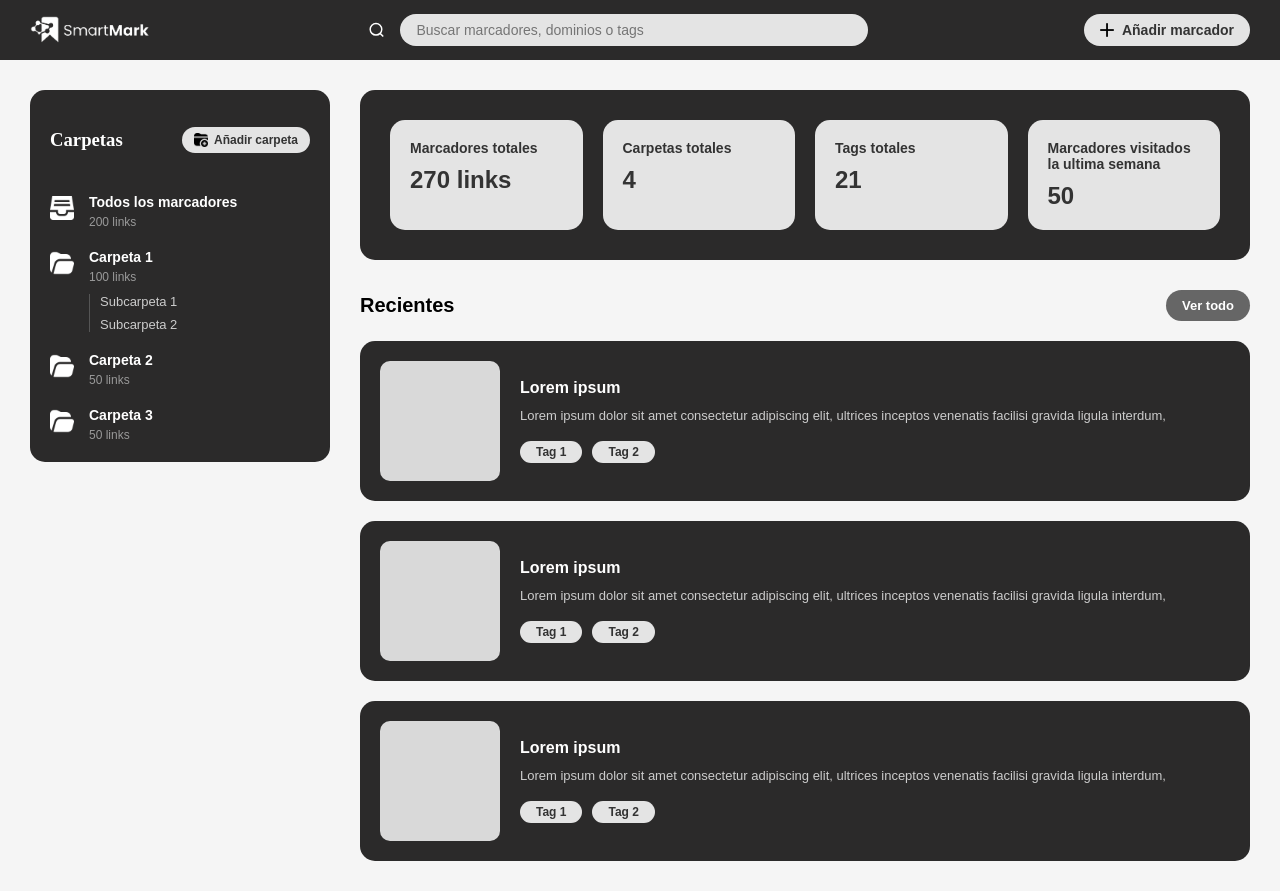
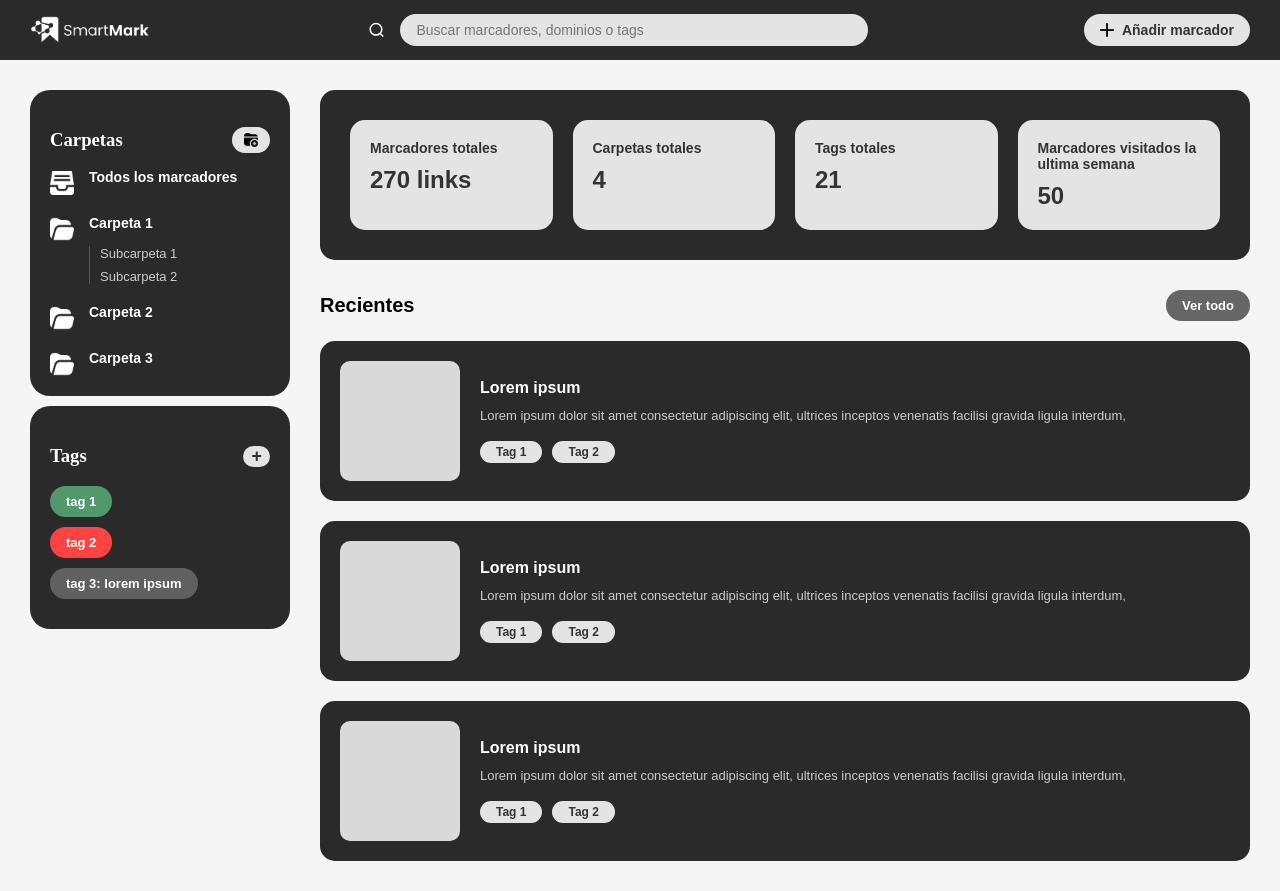
Before and after one commit to AdrianDiaz24/SmartMark, a React (Create React App) app in the folder frontend/: page / in a window 1280 px wide. Built offline with nearby package versions, Linux system fonts and the light colour scheme.

Commit message:
Separar en paginas y añadir rutas

```diff
--- a/frontend/src/App.js
+++ b/frontend/src/App.js
@@ -1,19 +1,23 @@
 import React from 'react';
-import Header from "./components/Header";
-import Sidebar from "./components/Sidebar";
-import "./App.css";
-import MainContent from "./components/MainContent";
+import { BrowserRouter as Router, Routes, Route } from 'react-router-dom';
+import Header from './components/Header';
+import HomePage from './pages/HomePage';
+
+
+import './App.css';
 
 function App() {
-  return (
-    <div className="App">
-      <Header />
-      <main className={"app-layout"}>
-          <Sidebar/>
-          <MainContent/>
-      </main>
-    </div>
-  );
+    return (
+        <Router>
+            <div className="App">
+                <Header />
+                <Routes>
+                    <Route path="/" element={<HomePage />} />
+                    {/* <Route path="/todos" element={<BookmarksPage />} /> */}
+                </Routes>
+            </div>
+        </Router>
+    );
 }
 
 export default App;
--- a/frontend/src/components/Sidebar.css
+++ b/frontend/src/components/Sidebar.css
@@ -5,16 +5,25 @@
     gap: 20px;
 }
 
-.sidebar {
+
+.sidebar-container {
+    display: flex;
+    flex-direction: column;
+    gap: 10px;
+    width: 260px;
+    flex-shrink: 0;
+    position: sticky;
+
+}
+
+
+.sidebar-block {
     background-color: #2B2A2A;
-    width: 260px;
-    border-radius: 15px;
+    border-radius: 20px;
     padding: 20px;
     color: white;
-    position: sticky;
-    top: 30px;
-    flex-shrink: 0;
 }
+
 
 .sidebar__add-icon {
     width: 14px;
@@ -22,31 +31,29 @@
     object-fit: contain;
 }
 
-/* --- CABECERA DEL SIDEBAR --- */
+
 .sidebar__header {
     display: flex;
-    justify-content: space-between; /* Empuja el título a la izquierda y el botón a la derecha */
-    align-items: center; /* Los alinea perfectamente en el centro vertical */
-    margin-bottom: 25px;
+    justify-content: space-between;
+    align-items: center;
+
 }
 
-/* --- BOTÓN AÑADIR --- */
+
 .sidebar__add-btn {
     background-color: #E4E4E4;
     color: #333;
-    border: none; /* Quita el borde feo que traen los botones por defecto */
-    border-radius: 20px; /* Curva los bordes al máximo para hacer el efecto píldora */
-    padding: 6px 12px; /* Le da un poco más de aire por dentro */
+    border: none;
+    border-radius: 20px;
+    padding: 6px 12px;
     font-size: 12px;
     font-weight: bold;
     display: flex;
     align-items: center;
-    gap: 6px; /* Separación entre tu icono y el texto */
+    gap: 6px;
     cursor: pointer;
 }
 
 .sidebar__add-btn:hover {
     background-color: #cccccc; /* Un pequeño efecto visual al pasar el ratón */
 }
-
-/* (Y aquí debajo el resto de estilos de los botones y el header que te pasé antes) */
--- a/frontend/src/components/Sidebar.js
+++ b/frontend/src/components/Sidebar.js
@@ -1,57 +1,60 @@
-import React, {useState} from "react";
+import React, { useState } from 'react';
+import FolderItem from './FolderItem';
+import CreateFolderModal from './CreateFolderModal';
+import TagBadge from './TagBadge'; // Reutilizamos el TagBadge
 import './Sidebar.css';
-import FolderItem from "./FolderItem";
-import CreateFolderModal from "./CreateFolderModal";
-
 
 import iconoAñadir from '../assets/Img/añadir_carpeta.png';
 import iconoCarpeta from '../assets/Img/carpeta.png';
 import iconoArchivador from '../assets/Img/archivador.png';
 
-function Sidebar(){
+const SIDEBAR_TAGS = [
+    { id: 1, name: 'tag 1', color: '51986C' },
+    { id: 2, name: 'tag 2', color: 'FF4343' },
+    { id: 3, name: 'tag 3: lorem ipsum', color: '616060' }
+];
 
+function Sidebar() {
     const [isModalOpen, setIsModalOpen] = useState(false);
 
     return (
-        <aside className="sidebar">
-            <section className={"sidebar__header"}>
-                <h3 className={"sidebar__title"}>Carpetas</h3>
-                <button className="sidebar__add-btn" onClick={() => setIsModalOpen(true)}>
-                    <img src={iconoAñadir} alt="Añadir carpeta" className="sidebar__add-icon" />
-                    Añadir carpeta
-                </button>
-            </section>
-            <section className={"sidebar__list"}>
-                <FolderItem
-                    icono={iconoArchivador}
-                    titulo="Todos los marcadores"
-                    contador="200 links"
-                />
-                <FolderItem
-                    icono={iconoCarpeta}
-                    titulo="Carpeta 1"
-                    contador="100 links"
-                    subcarpetas={["Subcarpeta 1", "Subcarpeta 2"]}
-                />
-                <FolderItem
-                    icono={iconoCarpeta}
-                    titulo="Carpeta 2"
-                    contador="50 links"
-                />
-                <FolderItem
-                    icono={iconoCarpeta}
-                    titulo="Carpeta 3"
-                    contador="50 links"
-                />
-            </section>
+        <aside className="sidebar-container">
 
-            <CreateFolderModal
-                isOpen={isModalOpen}
-                onClose={() => setIsModalOpen(false)}
-            />
 
+            <div className="sidebar-block">
+                <div className="sidebar__header">
+                    <h3 className="sidebar__title">Carpetas</h3>
+                    <button className="sidebar__add-btn" onClick={() => setIsModalOpen(true)}>
+                        <img src={iconoAñadir} alt="Añadir carpeta" className="sidebar__add-icon" />
+                    </button>
+                </div>
+
+                <div className="sidebar__list">
+                    <FolderItem icono={iconoArchivador} titulo="Todos los marcadores" contador="" />
+                    <FolderItem icono={iconoCarpeta} titulo="Carpeta 1" contador="" subcarpetas={["Subcarpeta 1", "Subcarpeta 2"]} />
+                    <FolderItem icono={iconoCarpeta} titulo="Carpeta 2" contador="" />
+                    <FolderItem icono={iconoCarpeta} titulo="Carpeta 3" contador="" />
+                </div>
+            </div>
+
+
+            <div className="sidebar-block">
+                <div className="sidebar__header">
+                    <h3 className="sidebar__title">Tags</h3>
+                    <button className="sidebar__add-btn" style={{ fontSize: '18px', padding: '0 8px' }}>+</button>
+                </div>
+                <div className="sidebar__tags-list">
+                    {SIDEBAR_TAGS.map(tag => (
+                        <div key={tag.id} style={{ marginBottom: '10px' }}>
+                            <TagBadge texto={tag.name} colorHex={tag.color} isSelected={false} />
+                        </div>
+                    ))}
+                </div>
+            </div>
+
+            <CreateFolderModal isOpen={isModalOpen} onClose={() => setIsModalOpen(false)} />
         </aside>
-    )
+    );
 }
 
 export default Sidebar;
--- /dev/null
+++ b/frontend/src/pages/HomePage.js
@@ -0,0 +1,14 @@
+import React from 'react';
+import Sidebar from '../components/Sidebar';
+import MainContent from '../components/MainContent';
+
+function HomePage() {
+    return (
+        <main className="app-layout">
+            <Sidebar />
+            <MainContent />
+        </main>
+    );
+}
+
+export default HomePage;
```
Also changed, not shown: frontend/src/components/GridCard.css (added, +59 -0 lines), frontend/src/components/GridCard.js (added, +25 -0 lines), 2 other files (tests, documents, lock files or other folders).
